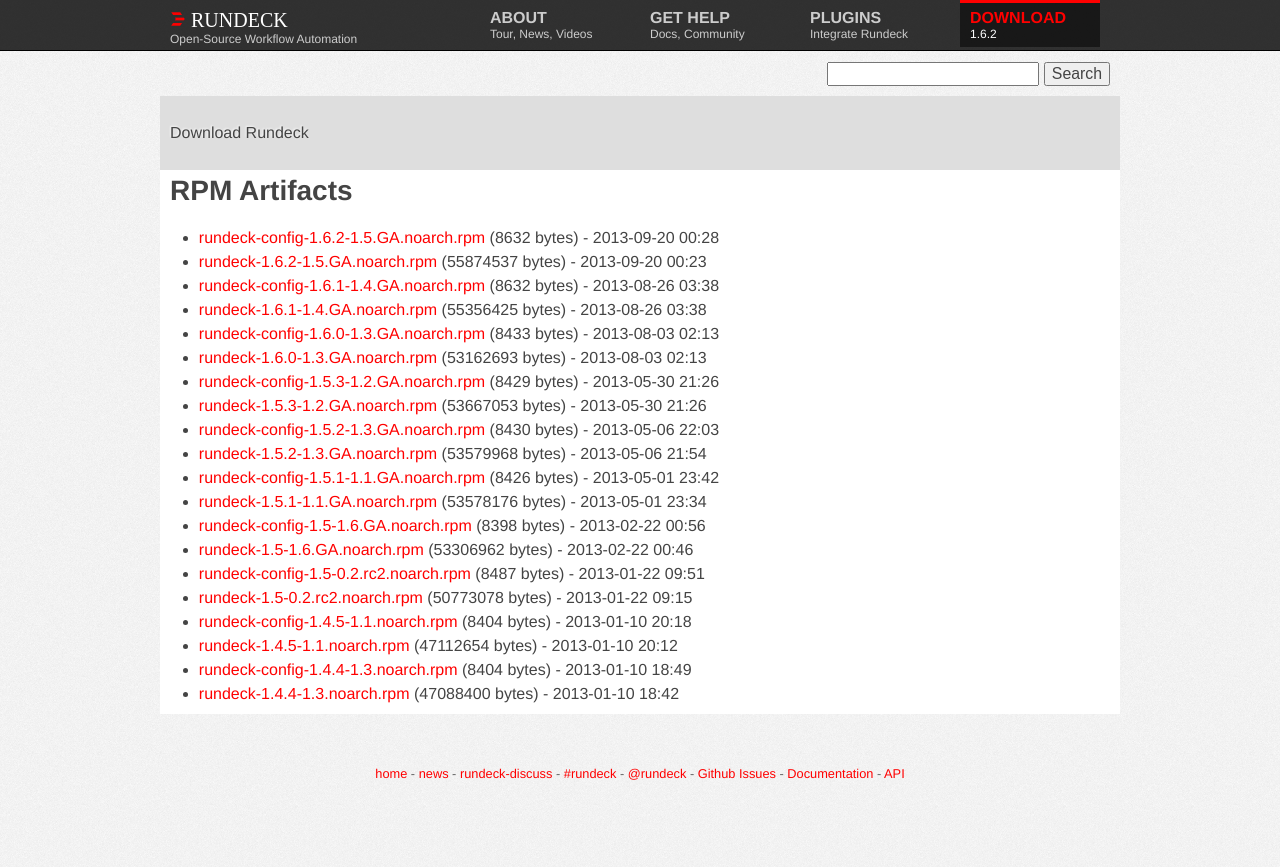
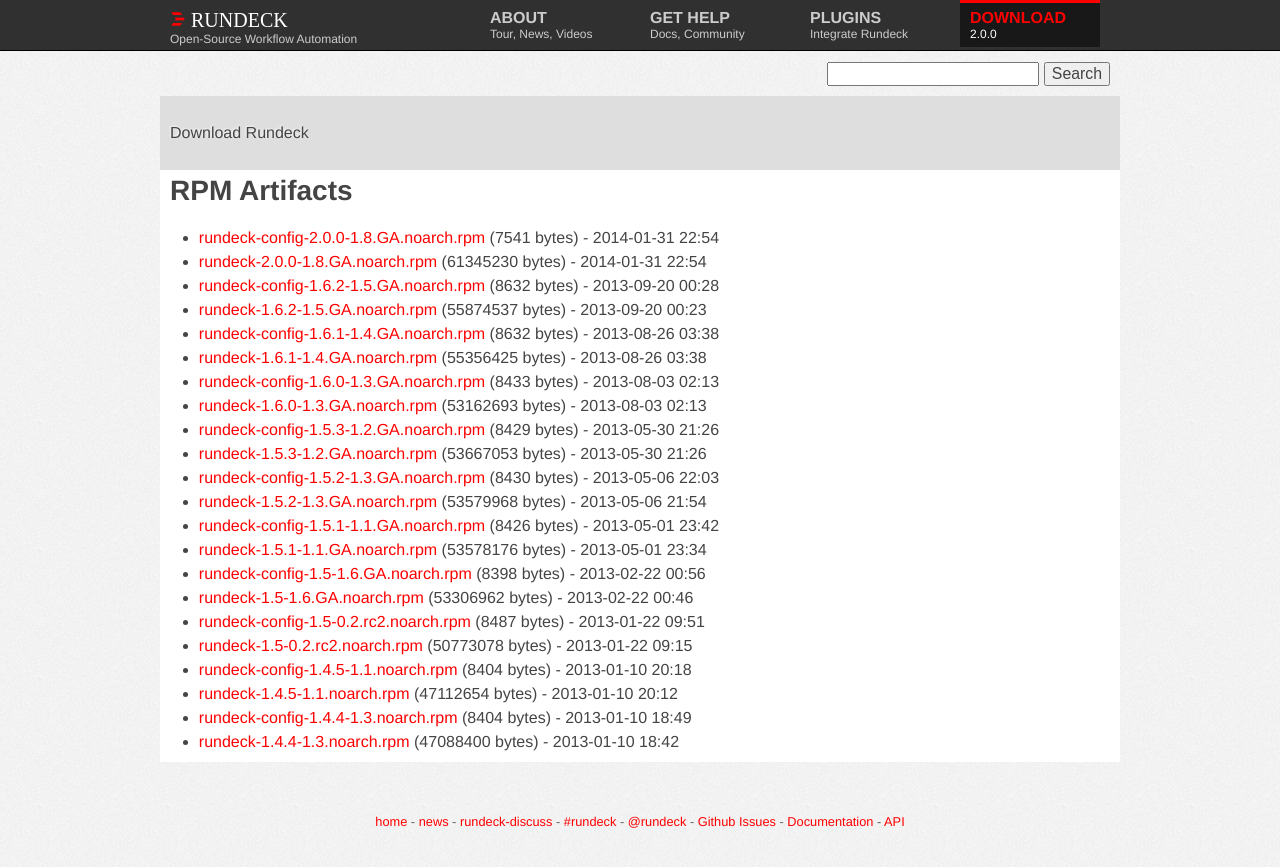
Before and after one commit to rundeck/rundeck-ghpages, a Jekyll site: the page built from download/rpm/index.md, in a window 1280 px wide. Shown: the top 867 px of the page. Built offline with Jekyll 4.4.1, drawn with Linux system fonts in a browser that asks for light colours; nearby versions of some CDN libraries.

Commit message:
Update site to 2.0.0 download links

```diff
--- a/_config.yml
+++ b/_config.yml
@@ -1,15 +1,12 @@
-baseurl: ""
-url: ""
-full_url: "http://www.rundeck.org"
-rd_version: "1.6.2"
-rd_jar_name: "rundeck-launcher-1.6.2.jar"
-rd_jar_sha: "ef4ef48a023b238a5a381941bd9cab0f93e74634"
-rd_jar_url: "http://download.rundeck.org/jar/rundeck-launcher-1.6.2.jar"
-rd_jar_size: "50259382"
-rd_deb_name: "rundeck-1.6.2-1-GA.deb"
-rd_deb_url: "http://download.rundeck.org/deb/rundeck-1.6.2-1-GA.deb"
-rd_deb_sha: "31c2f6091fdc22f10080ba2ef6ffdc51536af7cc"
-rd_deb_size: "55890708"
-rd_zipball: "https://github.com/dtolabs/rundeck/zipball/v1.6.2"
-rd_tarball: "https://github.com/dtolabs/rundeck/tarball/v1.6.2"
-rd_releasenotes: "https://github.com/dtolabs/rundeck/blob/v1.6.2/RELEASE.md"
+rd_version: "2.0.0"
+rd_jar_name: "rundeck-launcher-2.0.0.jar"
+rd_jar_sha: "b7f980625770a48c128ed35e86e7958769386a95"
+rd_jar_url: "http://download.rundeck.org/jar/rundeck-launcher-2.0.0.jar"
+rd_jar_size: "55948219"
+rd_deb_name: "rundeck-2.0.0-1-GA.deb"
+rd_deb_url: "http://download.rundeck.org/deb/rundeck-2.0.0-1-GA.deb"
+rd_deb_sha: "2192c64c257e43472ebaa8285151d7a9e1eb22e8"
+rd_deb_size: "62312252"
+rd_zipball: "https://github.com/dtolabs/rundeck/zipball/v2.0.0"
+rd_tarball: "https://github.com/dtolabs/rundeck/tarball/v2.0.0"
+rd_releasenotes: "https://github.com/dtolabs/rundeck/blob/v2.0.0/RELEASE.md"
--- a/download/rpm/index.md
+++ b/download/rpm/index.md
@@ -3,6 +3,8 @@
 layout: download
 download_type: RPM
 ---
+* [rundeck-config-2.0.0-1.8.GA.noarch.rpm](http://download.rundeck.org/rpm/rundeck-config-2.0.0-1.8.GA.noarch.rpm) (7541 bytes) - 2014-01-31 22:54
+* [rundeck-2.0.0-1.8.GA.noarch.rpm](http://download.rundeck.org/rpm/rundeck-2.0.0-1.8.GA.noarch.rpm) (61345230 bytes) - 2014-01-31 22:54
 * [rundeck-config-1.6.2-1.5.GA.noarch.rpm](http://download.rundeck.org/rpm/rundeck-config-1.6.2-1.5.GA.noarch.rpm) (8632 bytes) - 2013-09-20 00:28
 * [rundeck-1.6.2-1.5.GA.noarch.rpm](http://download.rundeck.org/rpm/rundeck-1.6.2-1.5.GA.noarch.rpm) (55874537 bytes) - 2013-09-20 00:23
 * [rundeck-config-1.6.1-1.4.GA.noarch.rpm](http://download.rundeck.org/rpm/rundeck-config-1.6.1-1.4.GA.noarch.rpm) (8632 bytes) - 2013-08-26 03:38
```
Also changed, not shown: download/deb/index.md (+1 -0 lines), download/jar/index.md (+1 -0 lines), download/war/index.md (+1 -0 lines).
